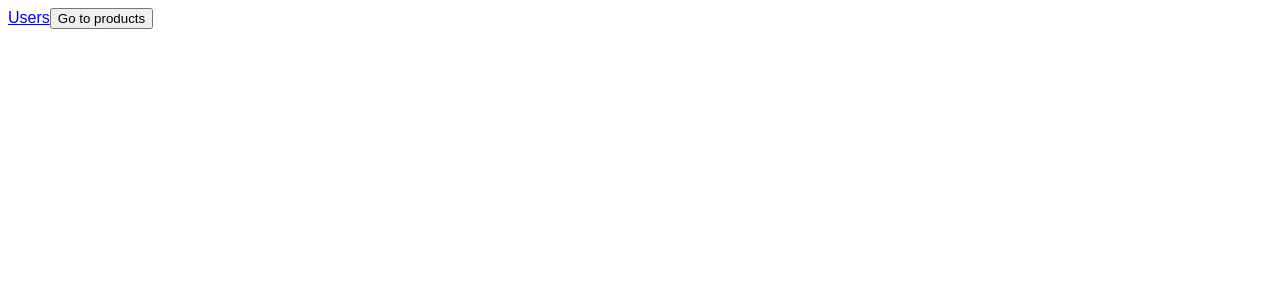
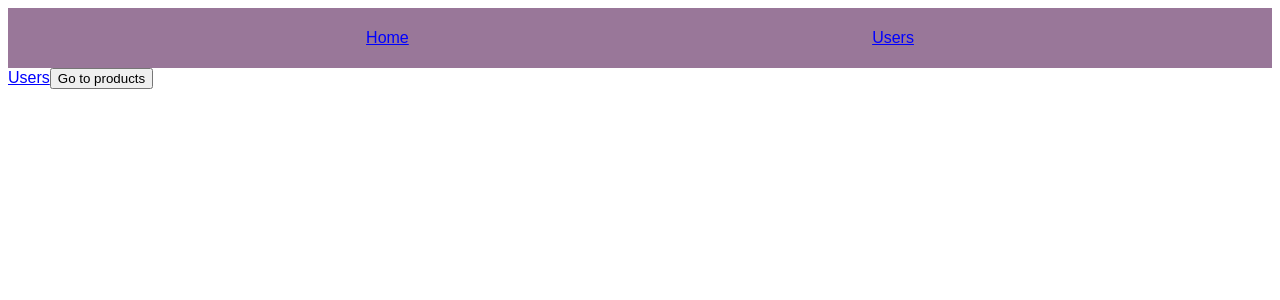
Before and after one commit to stephangriesel/learning-vuejs, a Nuxt app in the folder Projects/nuxt-vue/: page / in a window 1280 px wide. Shown: the top 300 px of the page. Built offline with nearby package versions, Linux system fonts and the light colour scheme.

Commit message:
normal components

```diff
--- /dev/null
+++ b/Projects/nuxt-vue/components/Header.vue
@@ -0,0 +1,33 @@
+<template>
+  <header class="header">
+    <ul class="nav-items">
+      <li>
+        <nuxt-link to="/">Home</nuxt-link>
+      </li>
+      <li>
+        <nuxt-link to="/users">Users</nuxt-link>
+      </li>
+    </ul>
+  </header>
+</template>
+
+<style scoped>
+.header {
+  width: 100%;
+  height: 60px;
+  display: flex;
+  justify-content: center;
+  align-items: center;
+  background-color: #979;
+}
+
+.nav-items {
+  list-style: none;
+  margin: 0;
+  padding: 0;
+  display: flex;
+  justify-content: space-around;
+  align-items: center;
+  width: 80%;
+}
+</style>
--- a/Projects/nuxt-vue/layouts/default.vue
+++ b/Projects/nuxt-vue/layouts/default.vue
@@ -1,8 +1,18 @@
 <template>
   <div>
+    <Header />
     <nuxt />
   </div>
 </template>
+
+<script>
+import Header from "~/components/Header";
+export default {
+  components: {
+    Header
+  }
+};
+</script>
 
 <style>
 body {
--- a/Projects/nuxt-vue/layouts/users.vue
+++ b/Projects/nuxt-vue/layouts/users.vue
@@ -1,6 +1,5 @@
 <template>
   <div>
-    <header>USERS LAYOUT</header>
     <nuxt />
   </div>
 </template>
@@ -10,3 +9,5 @@
   color: red;
 }
 </style>
+
+<script></script>
--- a/Projects/nuxt-vue/pages/index.vue
+++ b/Projects/nuxt-vue/pages/index.vue
@@ -1,12 +1,10 @@
 <template>
   <section class="container">
-    <!-- <a href="/users">Users</a> -->
-    <!-- <router-link></router-link> -->
     <nuxt-link to="/users">Users</nuxt-link>
     <button @click="$router.push('/products')">Go to products</button>
   </section>
 </template>
 
 <script>
-export default {}
+export default {};
 </script>
--- a/Projects/nuxt-vue/pages/users/index.vue
+++ b/Projects/nuxt-vue/pages/users/index.vue
@@ -1,5 +1,6 @@
 <template>
   <div>
+    <Header />
     Select ID and click button
   </div>
 </template>
```
